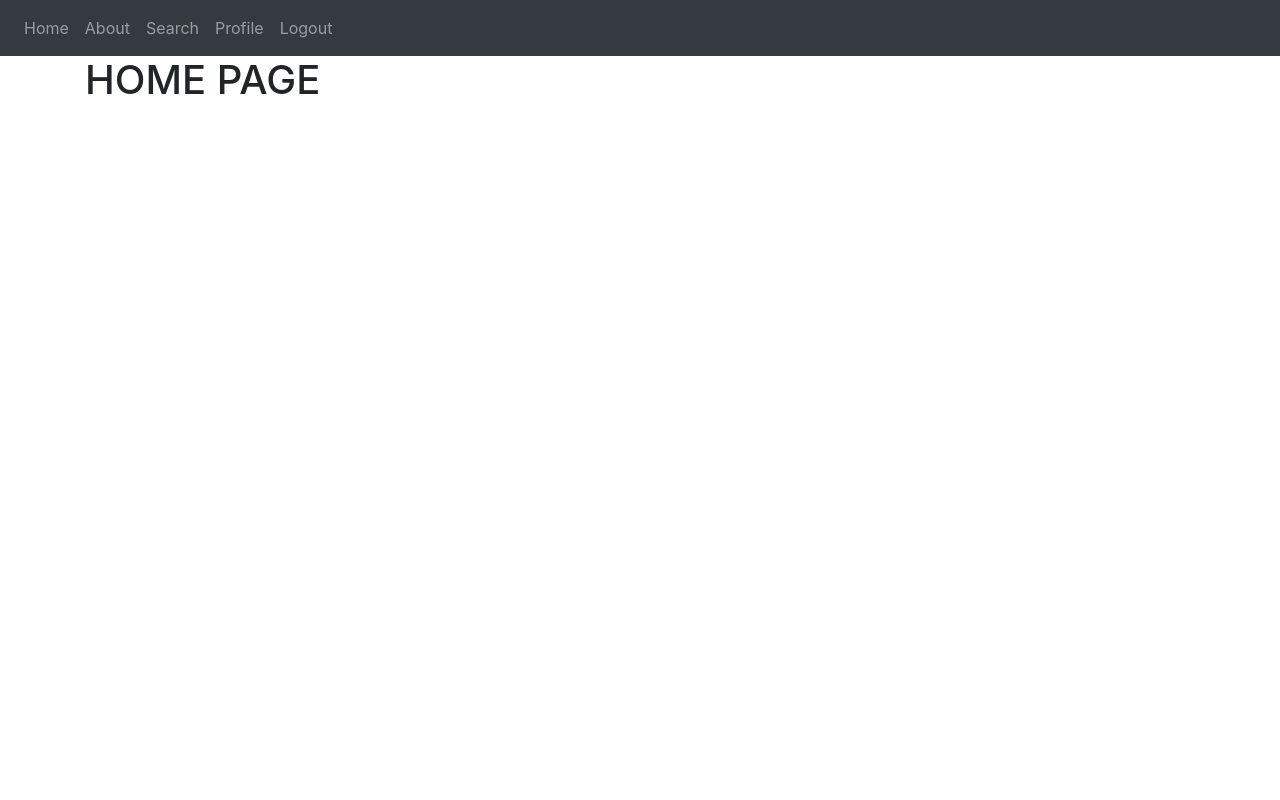
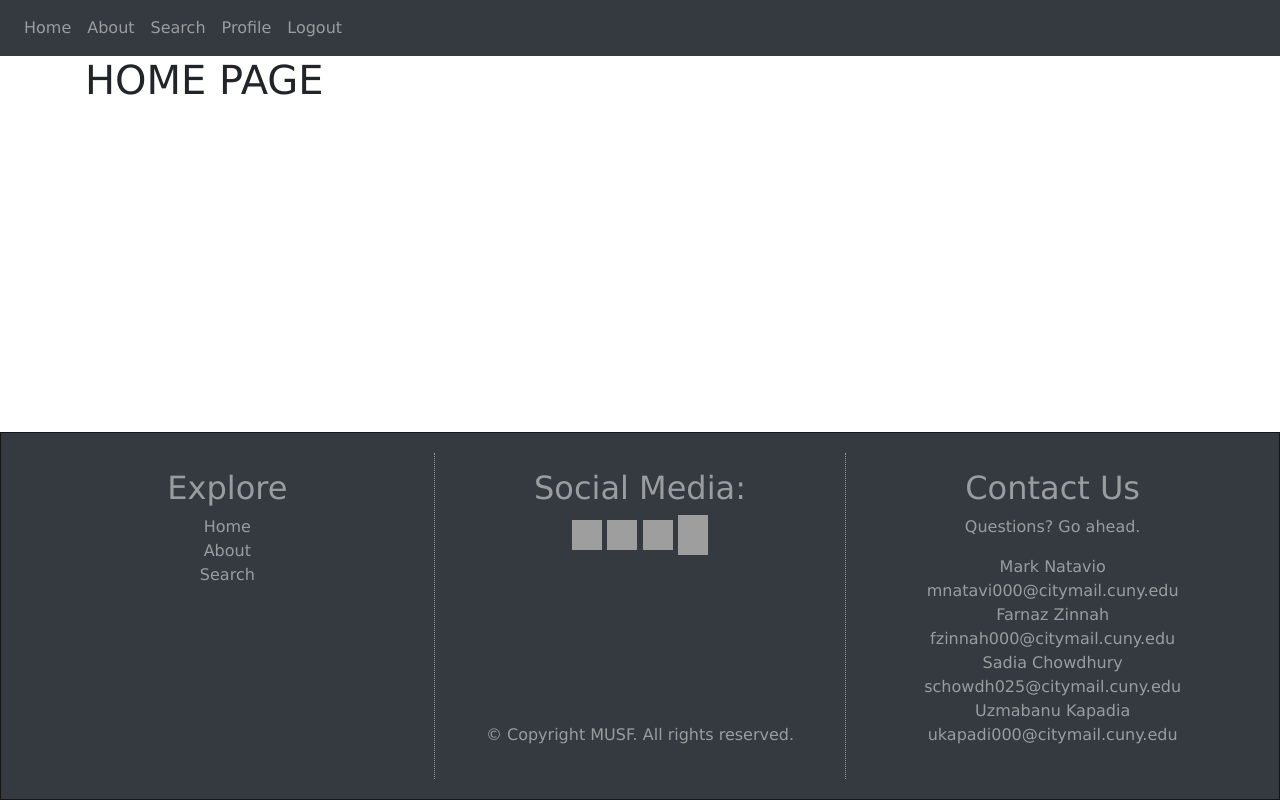
Before and after one commit to MarkNatavio/MusicSearchEngine, a Flask app: page / in a window 1280 px wide. Run offline with Flask 2, Linux system fonts and the light colour scheme; the visitor is signed in with stand-in values (Sample User, id 1); data that the repository does not hold is empty; some libraries are stand-ins or nearby versions; grey boxes are pictures that could not be loaded.

Commit message:
update base.html footer added
Footer stuff added

```diff
--- a/website/templates/base.html
+++ b/website/templates/base.html
@@ -64,6 +64,72 @@
     {% endwith %}
 
     <div class="container">{% block content %} {% endblock %}</div>
+
+    <style media="screen">
+      body {
+          font: 1em/150% verdana, arial, helvetica, sans-serif;
+       }
+
+      #footer {
+          position:absolute;
+          bottom: 0;
+          display: table;
+          width: 100%;
+          padding: 1.25em;
+          margin: 0 auto;
+          border: 0.062em solid #151515;
+          background-color: #343a40;
+          color:  #999d9f;
+       }
+
+      #footer div {
+          display: table-cell;
+          width: 33.333%;
+          padding: 1em;
+          text-align: center;
+      }
+
+      #footer div h2 {
+          text-align: center;
+       }
+
+      #footer div:nth-of-type(2) {
+          border-right: 0.062em dotted #999;
+          border-left: 0.062em dotted #999;
+       }
+
+      #footer div:nth-of-type(3) {
+          text-align: center;
+       }
+      </style>
+
+    <footer>
+        <div id="footer">
+          <div>
+            <h2>Explore</h2>
+          Home <br>
+          About<br>
+          Search<br>
+          </div><div>
+            <h2>Social Media:</h2>
+            <img class="fb" src="https://www.facebook.com/images/fb_icon_325x325.png" width="30" height="30" >
+            <img class="insta" src="https://assets.stickpng.com/images/580b57fcd9996e24bc43c521.png" width="30" height="30">
+            <img class="twitter" src="https://www.freepnglogos.com/uploads/twitter-logo-png/twitter-logo-vector-png-clipart-1.png" width="30" height="30">
+            <img class="youtube" src="https://www.freeiconspng.com/thumbs/youtube-logo-png/hd-youtube-logo-png-transparent-background-20.png" width="30" height="40"> <br><br><br><br><br><br><br><br>
+            <p>© Copyright MUSF. All rights reserved.</p>
+
+          </div><div>
+            <h2>Contact Us</h2>
+            <p>Questions? Go ahead.</p>
+            <p>Mark Natavio<br>mnatavi000@citymail.cuny.edu<br>
+              Farnaz Zinnah<br>fzinnah000@citymail.cuny.edu<br>
+              Sadia Chowdhury<br>schowdh025@citymail.cuny.edu<br>
+              Uzmabanu Kapadia<br>ukapadi000@citymail.cuny.edu
+            </p>
+          </div>
+         </div>
+      </footer>
+
     <script
       src="https://code.jquery.com/jquery-3.2.1.slim.min.js"
       integrity="sha384-KJ3o2DKtIkvYIK3UENzmM7KCkRr/rE9/Qpg6aAZGJwFDMVNA/GpGFF93hXpG5KkN"
```
